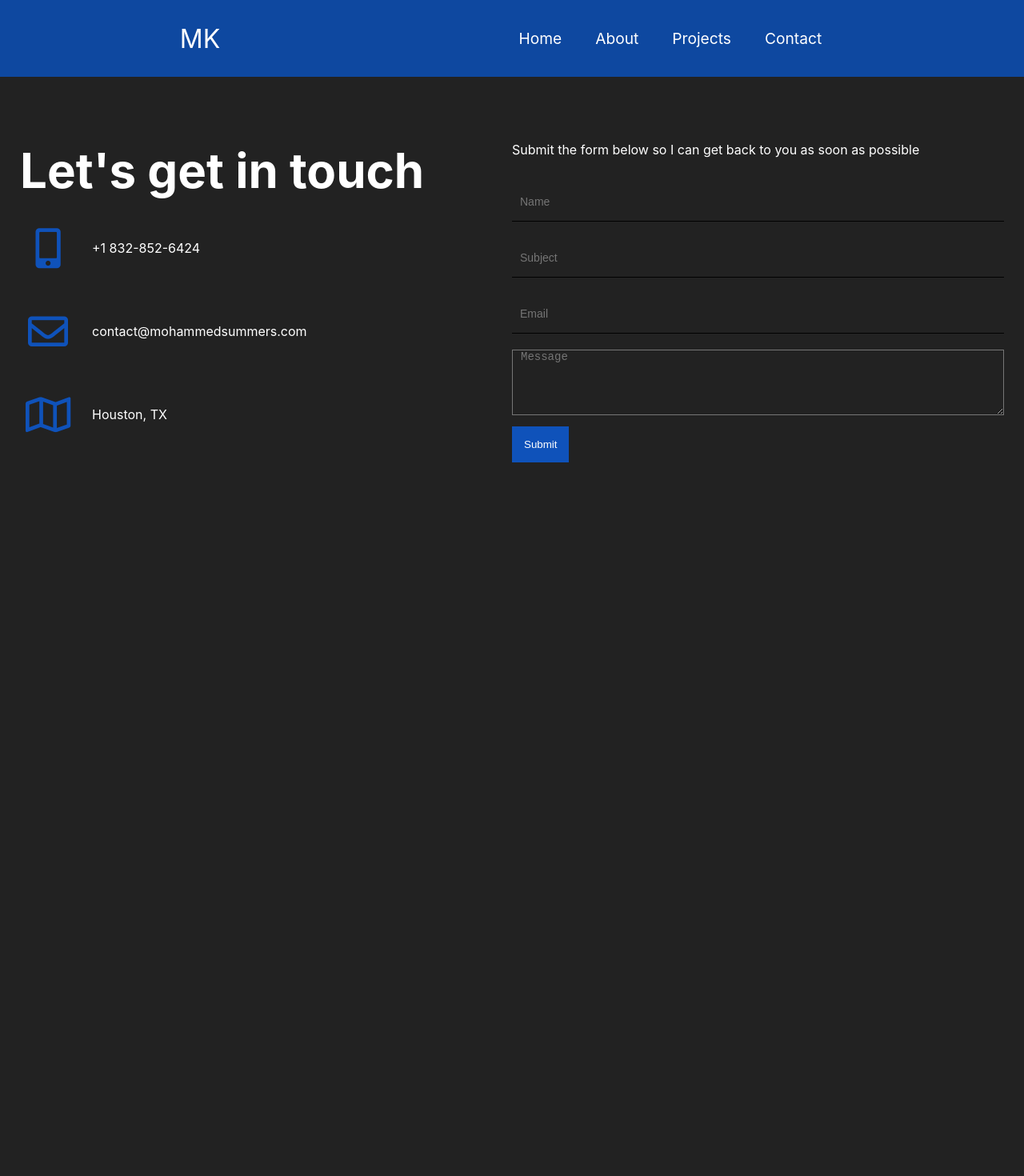
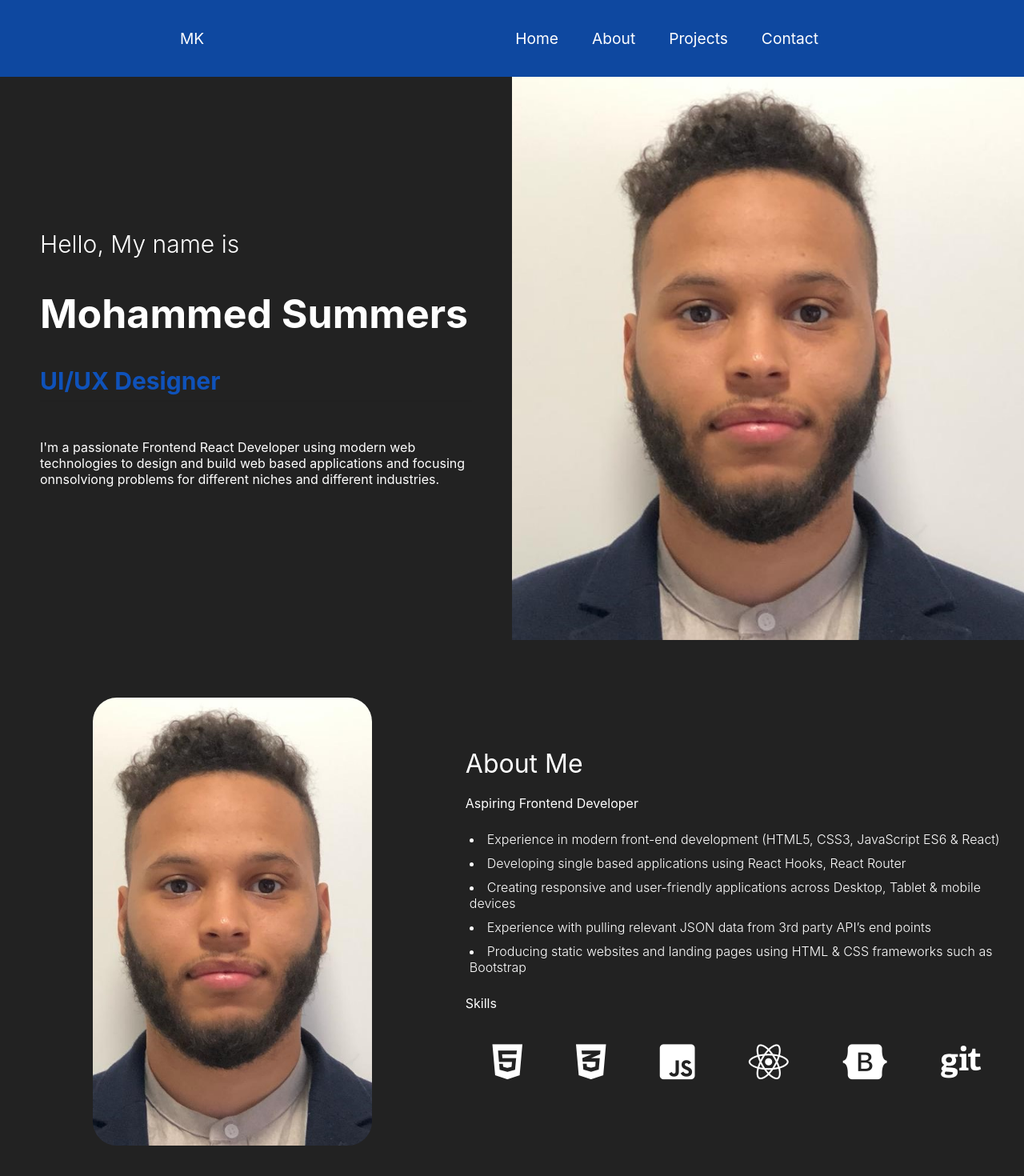
Before and after one commit to mohammed-summers/resume, a React (Create React App) app: page /contact in a window 1280 px wide. Shown: the top 1470 px of the page at 80% size. Before the commit the page ends 800 px from the top, so only its background shows below. Built offline with nearby package versions, Linux system fonts and the light colour scheme.

Commit message:
changes to navbar

```diff
--- a/package.json
+++ b/package.json
@@ -10,7 +10,9 @@
     "react": "^17.0.2",
     "react-dom": "^17.0.2",
     "react-router-dom": "^6.0.2",
+    "react-router-hash-link": "^2.4.3",
     "react-scripts": "4.0.3",
+    "react-scroll": "^1.8.4",
     "web-vitals": "^1.1.2"
   },
   "scripts": {
--- a/src/App.js
+++ b/src/App.js
@@ -1,5 +1,5 @@
 import React from "react";
-import { BrowserRouter as Router, Route, Routes } from "react-router-dom";
+// import { BrowserRouter as Router, Route, Routes } from "react-router-dom";
 
 import "./App.css";
 import Hero from "./components/Hero/Hero";
@@ -11,15 +11,21 @@ import Navbar from "./components/Navbar/Navbar";
 function App() {
   return (
     <>
-      <Router>
+      {/* <Router>
         <Navbar />
         <Routes>
-          <Route path="/" exact element={<Hero />}></Route>
+          <Route path="/home" exact element={<Hero />}></Route>
           <Route path="/about" element={<About />}></Route>
           <Route path="/projects" element={<ProjectList />}></Route>
           <Route path="/contact" element={<Contact />}></Route>
         </Routes>
-      </Router>
+      </Router> */}
+
+      <Navbar />
+      <Hero />
+      <About />
+      <ProjectList />
+      <Contact />
     </>
   );
 }
--- a/src/components/About/About.js
+++ b/src/components/About/About.js
@@ -5,7 +5,7 @@ import React from "react";
 
 const About = () => {
   return (
-    <div className="about">
+    <div className="about" id="about">
       <div className="about-left">
         {/* <div className="about-card bg"></div> */}
         <div className="about-card">
--- a/src/components/Contact/Contact.js
+++ b/src/components/Contact/Contact.js
@@ -30,7 +30,7 @@ const Contact = () => {
     formHandler.current.reset();
   };
   return (
-    <div className="contact">
+    <div className="contact" id="contact">
       {/* <div className="contact-bg"></div> */}
       <div className="contact-wrapper">
         <div className="contact-left">
--- a/src/components/Hero/Hero.js
+++ b/src/components/Hero/Hero.js
@@ -5,7 +5,7 @@ import me from "../../img/mk4.jpeg";
 
 const Hero = () => {
   return (
-    <div className="hero">
+    <div className="hero" id="home">
       <div className="hero-left">
         <div className="hero-left-wrapper">
           <h2 className="hero-intro">Hello, My name is</h2>
--- a/src/components/Navbar/Navbar.js
+++ b/src/components/Navbar/Navbar.js
@@ -1,5 +1,8 @@
 import React, { useState } from "react";
-import { Link } from "react-router-dom";
+
+import { Link } from "react-scroll";
+// import { HashLink as Link } from "react-router-hash-link";
+// import { Link } from "react-router-dom";
 
 import "./navbar.css";
 
@@ -10,8 +13,15 @@ const Navbar = () => {
   return (
     <>
       <nav className="navbar">
-        <div className="navbar-container">
-          <Link to="/" className="navbar-logo">
+        <div className="navbar-container ">
+          <Link
+            className="nav-links"
+            to="home"
+            spy={true}
+            smooth={true}
+            offset={-100}
+            duration={500}
+          >
             MK
           </Link>
 
@@ -21,16 +31,26 @@ const Navbar = () => {
 
           <ul className={click ? "nav-menu active" : "nav-menu"}>
             <li className="nav-item">
-              <Link to="/" className="nav-links">
+              <Link
+                className="nav-links"
+                to="home"
+                spy={true}
+                smooth={true}
+                offset={-100}
+                duration={500}
+              >
                 Home
               </Link>
             </li>
 
             <li className="nav-item">
               <Link
-                to="/about"
                 className="nav-links"
-                // onClick={closeMobileMenu}
+                to="about"
+                spy={true}
+                smooth={true}
+                offset={-50}
+                duration={500}
               >
                 About
               </Link>
@@ -38,9 +58,12 @@ const Navbar = () => {
 
             <li className="nav-item">
               <Link
-                to="/projects"
                 className="nav-links"
-                // onClick={closeMobileMenu}
+                to="projects"
+                spy={true}
+                smooth={true}
+                offset={-50}
+                duration={500}
               >
                 Projects
               </Link>
@@ -48,9 +71,12 @@ const Navbar = () => {
 
             <li className="nav-item">
               <Link
-                to="/contact"
                 className="nav-links"
-                // onClick={closeMobileMenu}
+                to="contact"
+                spy={true}
+                smooth={true}
+                offset={50}
+                duration={500}
               >
                 Contact
               </Link>
--- a/src/components/ProjectList/ProjectList.js
+++ b/src/components/ProjectList/ProjectList.js
@@ -6,7 +6,7 @@ import React from "react";
 
 const ProjectList = () => {
   return (
-    <div className="projects">
+    <div className="projects" id="projects">
       <div className="project-text">
         <h1 className="project-title">Projects</h1>
         <p className="project-desc">
```
Also changed, not shown: 1 other file (tests, documents, lock files or other folders).
